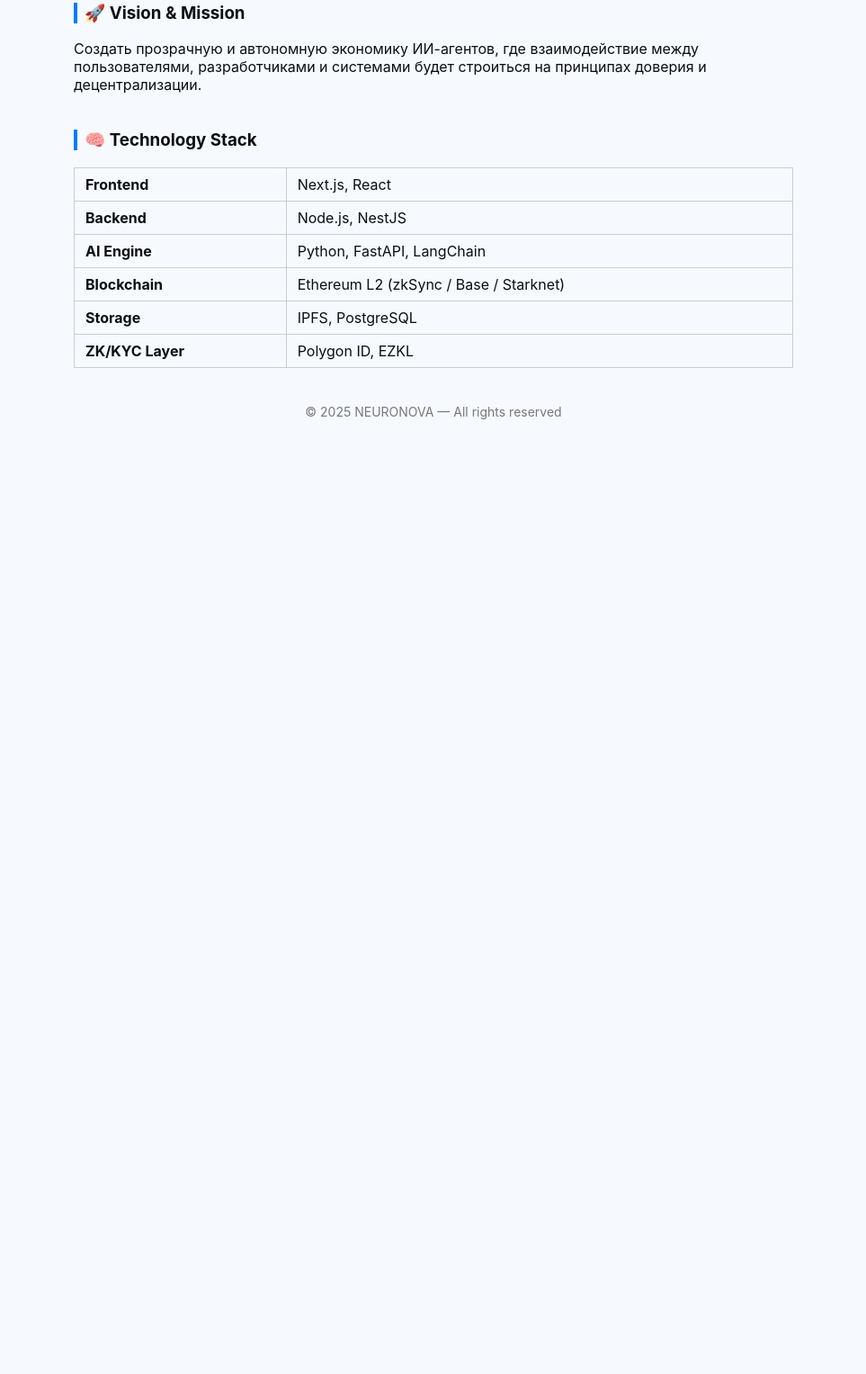
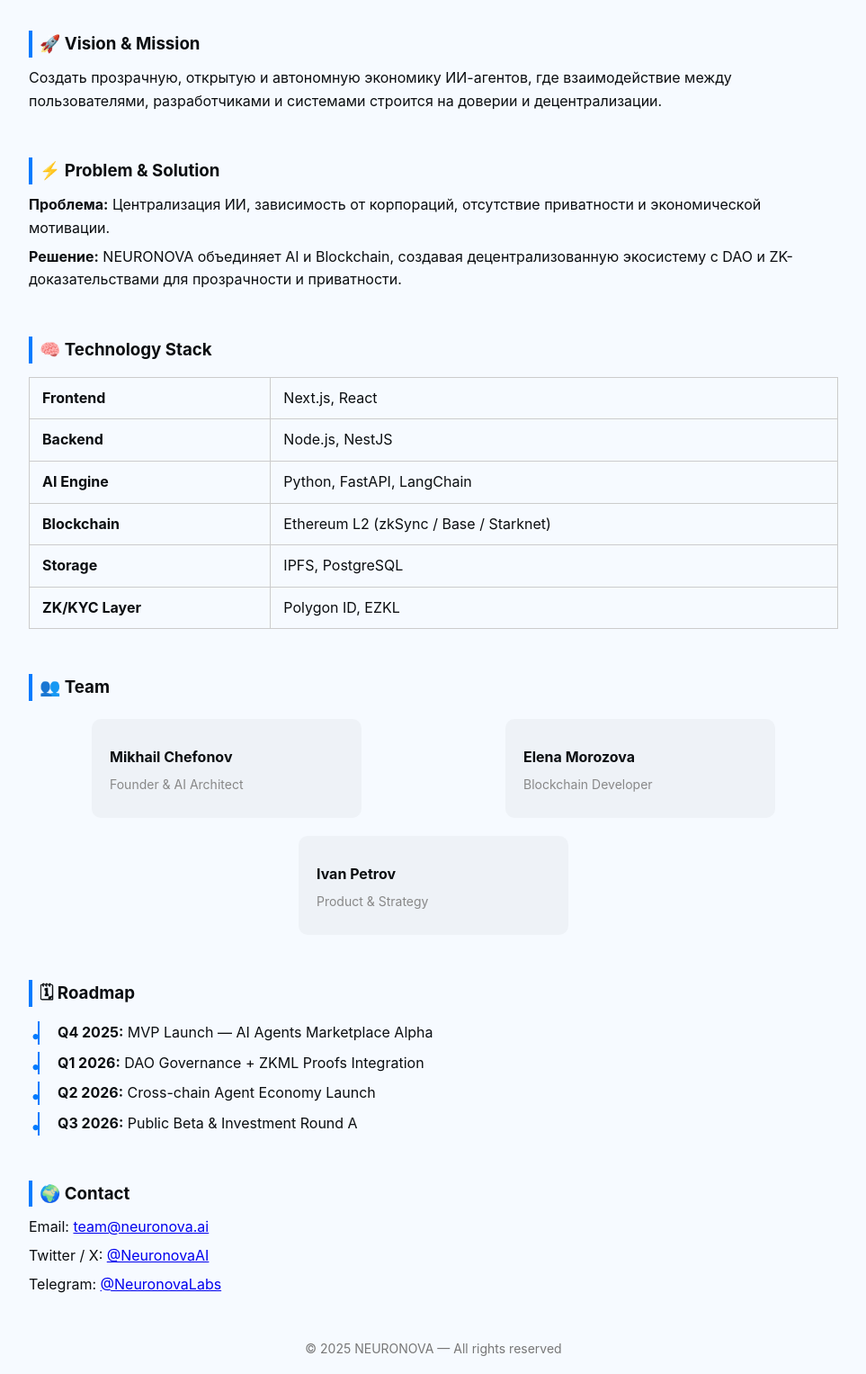
Before and after one commit to saboteurxxx/neuronova-whitepaper, a plain HTML site: page index.html in a window 1280 px wide. Shown: the part 539-2066 px from the top of the page at 90% size, without its empty margins (158-1121 px from the left). Before the commit the page ends 1035 px from the top, so only its background shows below. Drawn offline with Linux system fonts and the light colour scheme.

Commit message:
Update index.html
“Finalize NEURONOVA investor landing page (RU/EN)”

```diff
--- a/index.html
+++ b/index.html
@@ -11,6 +11,7 @@
       --text-light: #0b0e11;
       --text-dark: #f6faff;
       --accent: #007bff;
+      --muted: #888;
     }
 
     body {
@@ -21,6 +22,7 @@
       background: var(--bg-light);
       color: var(--text-light);
       transition: background 0.5s, color 0.5s;
+      scroll-behavior: smooth;
     }
 
     header img {
@@ -30,16 +32,16 @@
     }
 
     h1 {
-      font-size: 28px;
+      font-size: 30px;
       margin-bottom: 8px;
       animation: fadeInUp 0.8s ease;
     }
 
     h2 {
-      font-size: 16px;
+      font-size: 18px;
       color: var(--accent);
       font-weight: 500;
-      margin-bottom: 20px;
+      margin-bottom: 25px;
       animation: fadeInUp 1s ease;
     }
 
@@ -50,7 +52,7 @@
 
     .btn {
       display: inline-block;
-      padding: 12px 20px;
+      padding: 12px 22px;
       margin: 5px;
       background: var(--accent);
       color: #fff;
@@ -70,25 +72,33 @@
     }
 
     section {
-      max-width: 800px;
-      margin: 0 auto 40px;
+      max-width: 900px;
+      margin: 0 auto 50px;
       text-align: left;
       padding: 0 20px;
+      line-height: 1.6;
+      animation: fadeIn 1s ease;
     }
 
     section h3 {
       border-left: 4px solid var(--accent);
       padding-left: 8px;
+      margin-bottom: 10px;
+    }
+
+    section p {
+      margin: 6px 0;
     }
 
     table {
       width: 100%;
       border-collapse: collapse;
+      margin-top: 15px;
     }
 
     td {
       border: 1px solid #ccc;
-      padding: 8px 12px;
+      padding: 10px 14px;
     }
 
     .theme-toggle {
@@ -102,14 +112,59 @@
       color: var(--accent);
     }
 
-    @keyframes fadeInUp {
-      from { opacity: 0; transform: translateY(20px); }
-      to { opacity: 1; transform: translateY(0); }
+    .team {
+      display: flex;
+      justify-content: space-around;
+      flex-wrap: wrap;
+      gap: 20px;
+      margin-top: 20px;
     }
 
-    @keyframes fadeIn {
-      from { opacity: 0; }
-      to { opacity: 1; }
+    .member {
+      background: rgba(0, 0, 0, 0.03);
+      border-radius: 10px;
+      padding: 20px;
+      width: 260px;
+      transition: transform 0.3s;
+    }
+
+    .member:hover {
+      transform: translateY(-4px);
+    }
+
+    .member h4 {
+      margin: 10px 0 5px;
+    }
+
+    .member p {
+      color: var(--muted);
+      font-size: 14px;
+    }
+
+    .roadmap {
+      list-style: none;
+      padding-left: 10px;
+    }
+
+    .roadmap li {
+      margin: 8px 0;
+      padding-left: 20px;
+      border-left: 2px solid var(--accent);
+      position: relative;
+    }
+
+    .roadmap li::before {
+      content: "•";
+      color: var(--accent);
+      position: absolute;
+      left: -10px;
+      font-size: 20px;
+    }
+
+    footer {
+      margin: 50px 0 20px;
+      font-size: 14px;
+      color: #777;
     }
 
     /* Dark mode */
@@ -127,10 +182,18 @@
       background: #dfe7f2;
     }
 
-    footer {
-      margin-bottom: 30px;
-      font-size: 14px;
-      color: #777;
+    body.dark .member {
+      background: rgba(255, 255, 255, 0.05);
+    }
+
+    @keyframes fadeInUp {
+      from { opacity: 0; transform: translateY(20px); }
+      to { opacity: 1; transform: translateY(0); }
+    }
+
+    @keyframes fadeIn {
+      from { opacity: 0; }
+      to { opacity: 1; }
     }
   </style>
 </head>
@@ -151,22 +214,19 @@
 
   <section>
     <h3>🌐 Overview</h3>
-    <p>
-      <strong>NEURONOVA</strong> — это децентрализованный маркетплейс и экосистема для автономных ИИ-агентов,
-      объединённых с блокчейн-инфраструктурой.
-    </p>
-    <p>
-      Каждый агент может выполнять задачи, зарабатывать токены и взаимодействовать с другими агентами через
-      доверенную систему ZK-доказательств.
-    </p>
+    <p><strong>NEURONOVA</strong> — децентрализованный маркетплейс и экосистема для автономных ИИ-агентов, объединённых блокчейн-инфраструктурой.</p>
+    <p>Каждый агент может выполнять задачи, зарабатывать токены и взаимодействовать с другими агентами через доверенную систему ZK-доказательств.</p>
   </section>
 
   <section>
     <h3>🚀 Vision & Mission</h3>
-    <p>
-      Создать прозрачную и автономную экономику ИИ-агентов, где взаимодействие между пользователями, разработчиками
-      и системами будет строиться на принципах доверия и децентрализации.
-    </p>
+    <p>Создать прозрачную, открытую и автономную экономику ИИ-агентов, где взаимодействие между пользователями, разработчиками и системами строится на доверии и децентрализации.</p>
+  </section>
+
+  <section>
+    <h3>⚡ Problem & Solution</h3>
+    <p><strong>Проблема:</strong> Централизация ИИ, зависимость от корпораций, отсутствие приватности и экономической мотивации.</p>
+    <p><strong>Решение:</strong> NEURONOVA объединяет AI и Blockchain, создавая децентрализованную экосистему с DAO и ZK-доказательствами для прозрачности и приватности.</p>
   </section>
 
   <section>
@@ -181,6 +241,41 @@
     </table>
   </section>
 
+  <section>
+    <h3>👥 Team</h3>
+    <div class="team">
+      <div class="member">
+        <h4>Mikhail Chefonov</h4>
+        <p>Founder & AI Architect</p>
+      </div>
+      <div class="member">
+        <h4>Elena Morozova</h4>
+        <p>Blockchain Developer</p>
+      </div>
+      <div class="member">
+        <h4>Ivan Petrov</h4>
+        <p>Product & Strategy</p>
+      </div>
+    </div>
+  </section>
+
+  <section>
+    <h3>🗓 Roadmap</h3>
+    <ul class="roadmap">
+      <li><strong>Q4 2025:</strong> MVP Launch — AI Agents Marketplace Alpha</li>
+      <li><strong>Q1 2026:</strong> DAO Governance + ZKML Proofs Integration</li>
+      <li><strong>Q2 2026:</strong> Cross-chain Agent Economy Launch</li>
+      <li><strong>Q3 2026:</strong> Public Beta & Investment Round A</li>
+    </ul>
+  </section>
+
+  <section>
+    <h3>🌍 Contact</h3>
+    <p>Email: <a href="mailto:team@neuronova.ai">team@neuronova.ai</a></p>
+    <p>Twitter / X: <a href="https://twitter.com/" target="_blank">@NeuronovaAI</a></p>
+    <p>Telegram: <a href="https://t.me/" target="_blank">@NeuronovaLabs</a></p>
+  </section>
+
   <footer>© 2025 NEURONOVA — All rights reserved</footer>
 
   <script>
```
